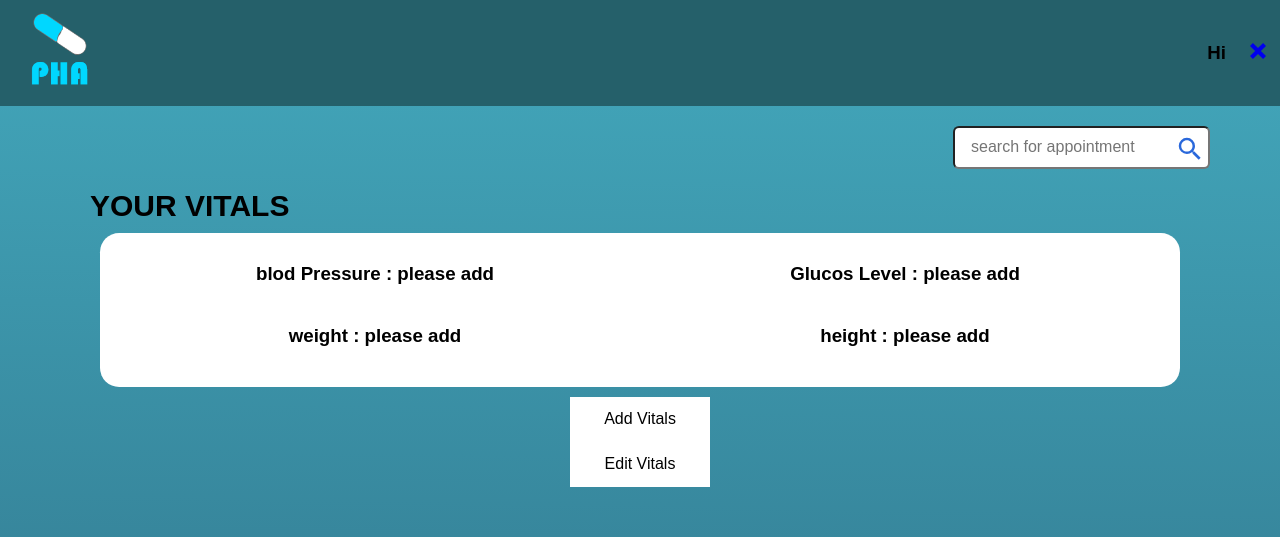
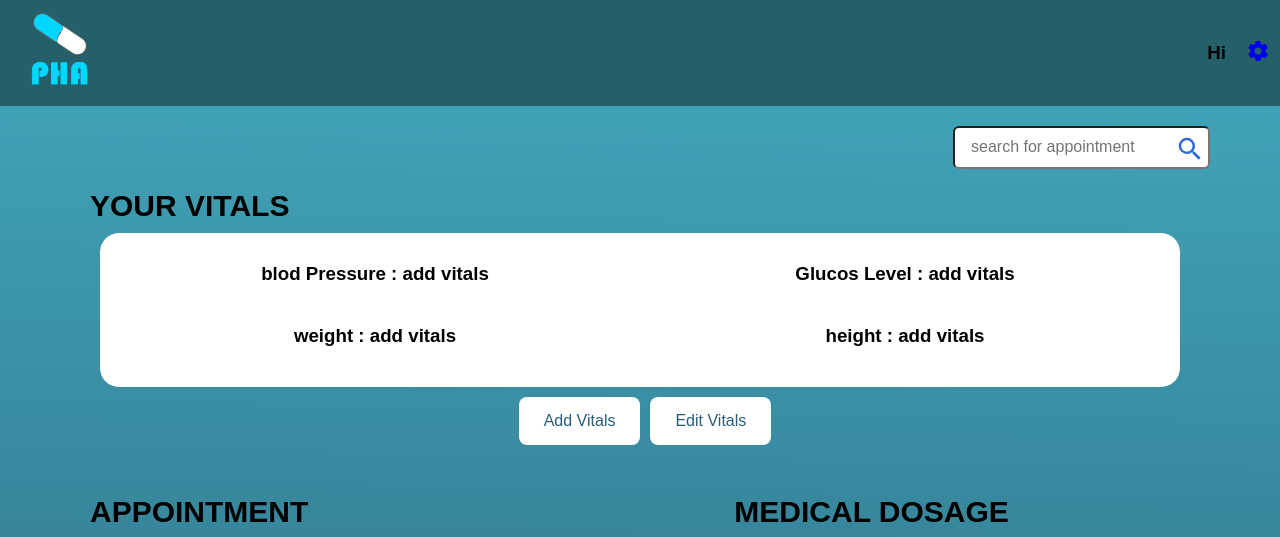
Before and after one commit to bekossy/health-app-client, a React (Vite) app: page /home in a window 1280 px wide. Shown: the top 537 px of the page. Built offline with nearby package versions, Linux system fonts and the light colour scheme; no server answers; sample sign-in values are in the browser's storage.

Commit message:
restructures web layout

```diff
--- a/src/components/Homepage/Homepage.css
+++ b/src/components/Homepage/Homepage.css
@@ -110,6 +110,23 @@ input[type="search"]:focus {
   border-bottom: none;
 }
 
+.vitalBtn {
+  display: flex;
+  align-items: center;
+  justify-content: center;
+  margin: auto;
+  margin-left: auto;
+}
+
+.editV {
+  margin-left: 10px;
+  padding: 15px 25px;
+  background-color: white;
+  color: #295e76;
+  border-radius: 0.5rem;
+  cursor: pointer;
+}
+
 .editVitals {
   margin-left: auto;
   margin: auto;
@@ -119,6 +136,9 @@ input[type="search"]:focus {
   display: flex;
   align-items: center;
   justify-content: center;
+  border-radius: 0.5rem;
+  cursor: pointer;
+  color: #295e76;
 }
 
 @media screen and (max-width: 750px) {
--- a/src/components/Homepage/Homepage.jsx
+++ b/src/components/Homepage/Homepage.jsx
@@ -67,8 +67,9 @@ export const Homepage = ({ token, setModal, modal, editData, setEditData }) => {
             Glucoselevel={vitals?.Glucoselevel}
           />
           <>
+            <div className="vitalBtn">
               <div
-              className="editVitals"
+                className="editV"
                 onClick={() => {
                   setModal(modalTypes.vitalAdd);
                 }}
@@ -76,13 +77,14 @@ export const Homepage = ({ token, setModal, modal, editData, setEditData }) => {
                 Add Vitals
               </div>
               <div
-              className="editVitals"
+                className="editV"
                 onClick={() => {
                   setModal(modalTypes.vitalEdit);
                   setEditData(vitals);
                 }}
               >
                 Edit Vitals
+              </div>
             </div>
           </>
 
--- a/src/components/footer/footer.jsx
+++ b/src/components/footer/footer.jsx
@@ -1,10 +1,25 @@
+import { useState } from "react";
 import "./footer.css";
 export const Footer = () => {
+  const [footer, setFooter] = useState("");
+  const handleFooter = (e) => {
+    e.preventDefault();
+    setTimeout(() => {
+      setFooter("");
+    }, 2000);
+    setFooter("you feedback has been sent successfully");
+  };
   return (
     <>
       <footer>
-        <form>
-          <input type="text" name="feedback" id="feedback" />
+        <form onSubmit={handleFooter}>
+          <input
+            type="text"
+            name="feedback"
+            id="feedback"
+            value={footer}
+            onChange={(e) => setFooter(e.target.value)}
+          />
           <button type="submit">FEEDBACK</button>
         </form>
       </footer>
--- a/src/components/modals/Modals.css
+++ b/src/components/modals/Modals.css
@@ -21,6 +21,10 @@
   gap: 15px;
 }
 
+.editVitas {
+  cursor: pointer;
+}
+
 .modalButton {
   background-color: black;
   display: flex;
--- a/src/components/navigation/navOpts/user.jsx
+++ b/src/components/navigation/navOpts/user.jsx
@@ -2,7 +2,7 @@ import { Link } from "react-router-dom";
 import { useState } from "react";
 
 export const User = ({ user, setUser, setHome }) => {
-  const [isHome, setIsHome] = useState(true);
+  const [isHome, setIsHome] = useState(false);
   return (
     <>
       <div className="user">
--- a/src/components/settings/Settings.css
+++ b/src/components/settings/Settings.css
@@ -25,6 +25,10 @@
   justify-content: space-evenly;
   padding: 15px 5px;
   overflow: hidden;
+}
+
+.editProfileButton {
+  cursor: pointer;
 }
 
 .userProfileName {
--- a/src/components/vitals/vitals.jsx
+++ b/src/components/vitals/vitals.jsx
@@ -4,10 +4,10 @@ export const Vitals = ({ blodPressure, weight, height, Glucoselevel }) => {
       <div className="vitals">
         <h1>your Vitals</h1>
         <div className="vitalContainer">
-          <h3>blod Pressure : {blodPressure ? blodPressure : "please add"}</h3>
-          <h3>Glucos Level : {Glucoselevel ? Glucoselevel : "please add"}</h3>
-          <h3>weight : {weight ? weight : "please add"}</h3>
-          <h3>height : {height ? height : "please add"}</h3>
+          <h3>blod Pressure : {blodPressure ? blodPressure : "add vitals"}</h3>
+          <h3>Glucos Level : {Glucoselevel ? Glucoselevel : "add vitals"}</h3>
+          <h3>weight : {weight ? weight : "add vitals"}</h3>
+          <h3>height : {height ? height : "add vitals"}</h3>
         </div>
       </div>
     </>
```
Lines whose indentation alone changed are shown as unchanged.
